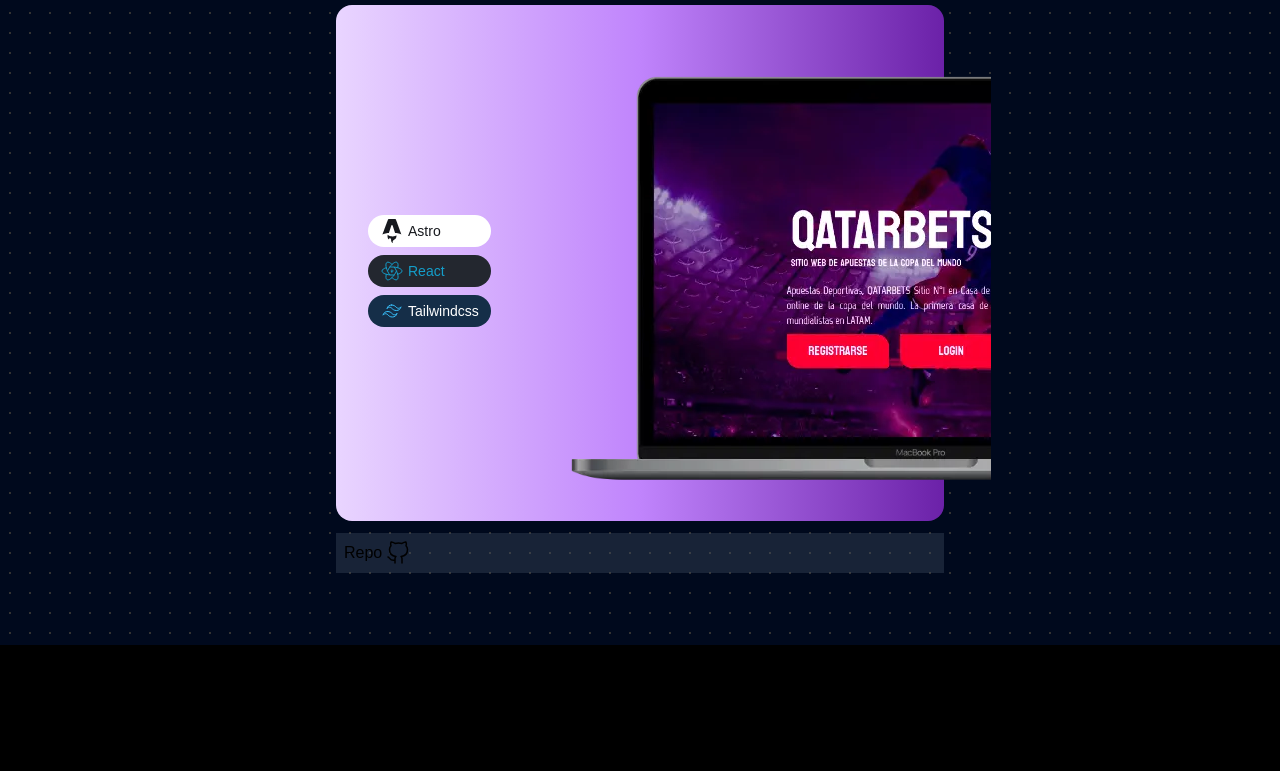
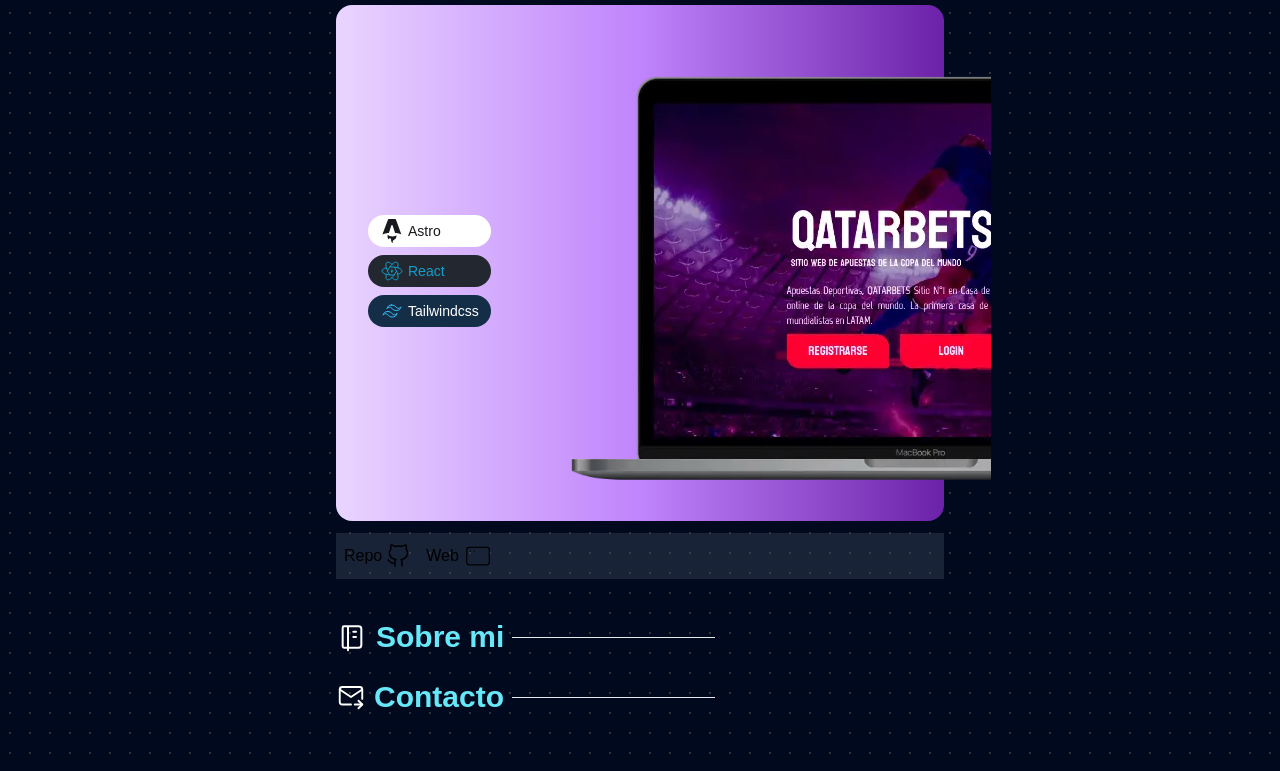
Before and after one commit to gastonfuentes/portfolio-gaston-fuentes, an Astro site: page / in a window 1280 px wide. Shown: the part 2577-3348 px from the top of the page. Before the commit the page ends 3222 px from the top, so only its background shows below. Built offline with nearby package versions, Linux system fonts and the light colour scheme; Astro itself is replaced by a stand-in of ours.

Commit message:
se agrego enlace web a projects y se pusieron titulos sobre mi y contacto

```diff
--- a/src/components/Projects.astro
+++ b/src/components/Projects.astro
@@ -6,6 +6,7 @@
 import GitHubIcon from "./icons/GitHubIcon.astro";
 import FigmaIcon from "./icons/FigmaIcon.astro";
 import AstroIcon from "./icons/AstroIcon.astro";
+import WebIcon from "./icons/WebIcon.astro";
 
 const TAGS = {
     REACT: {
@@ -49,7 +50,7 @@
         title: "ElarGas - Sitio web institucional",
         description:
             "Desarrollé el sitio web Elargas a partir de un diseño UI proporcionado, utilizando tecnologías avanzadas como Astro, React y Tailwind CSS. Mi enfoque se centró en la implementación eficiente de la interfaz de usuario, asegurando una experiencia web fluida y atractiva para los usuarios finales.",
-        link: false,
+        link: "---",
         github: "https://github.com/nachoaar/qatarbets-frontend",
         image: "/qatarbetsAlpha.webp",
         tags: [TAGS.ASTRO, TAGS.REACT, TAGS.TAILWINDCSS],
@@ -82,12 +83,24 @@
                 />
             </section>
 
-            <section class="flex flex-col bg-slate-600/35 md:gap-2 p-2 mt-3">
-                <a href={pro.github} target="_blank" class="flex gap-1">
+            <section class="flex flex-row bg-slate-600/35 gap-4 p-2 mt-3 items-center">
+                <a
+                    href={pro.github}
+                    target="_blank"
+                    class="flex gap-1 items-center"
+                >
                     Repo <GitHubIcon />{" "}
                 </a>
 
-                {pro.link && <h4>enlace web</h4>}
+                {pro.link && (
+                    <a
+                        href={pro.github}
+                        target="_blank"
+                        class="flex gap-1 items-center"
+                    >
+                        Web <WebIcon />{" "}
+                    </a>
+                )}
             </section>
         </article>
     ))
--- /dev/null
+++ b/src/components/icons/DiaryIcon.astro
@@ -0,0 +1,19 @@
+<svg
+    xmlns="http://www.w3.org/2000/svg"
+    class="icon icon-tabler icon-tabler-notebook"
+    width="32"
+    height="32"
+    viewBox="0 0 24 24"
+    stroke-width="1.5"
+    stroke="#fff"
+    fill="none"
+    stroke-linecap="round"
+    stroke-linejoin="round"
+>
+    <path stroke="none" d="M0 0h24v24H0z" fill="none"></path>
+    <path
+        d="M6 4h11a2 2 0 0 1 2 2v12a2 2 0 0 1 -2 2h-11a1 1 0 0 1 -1 -1v-14a1 1 0 0 1 1 -1m3 0v18"
+    ></path>
+    <path d="M13 8l2 0"></path>
+    <path d="M13 12l2 0"></path>
+</svg>
--- /dev/null
+++ b/src/components/icons/MailIcon.astro
@@ -0,0 +1,16 @@
+<svg
+    xmlns="http://www.w3.org/2000/svg"
+    class="icon icon-tabler icon-tabler-mail-forward"
+    width="30"
+    height="30"
+    viewBox="0 0 24 24"
+    stroke-width="1.5"
+    stroke="#fff"
+    fill="none"
+    stroke-linecap="round"
+    stroke-linejoin="round"
+    ><path stroke="none" d="M0 0h24v24H0z" fill="none"></path><path
+        d="M12 18h-7a2 2 0 0 1 -2 -2v-10a2 2 0 0 1 2 -2h14a2 2 0 0 1 2 2v7.5"
+    ></path><path d="M3 6l9 6l9 -6"></path><path d="M15 18h6"></path><path
+        d="M18 15l3 3l-3 3"></path></svg
+>
--- /dev/null
+++ b/src/components/icons/WebIcon.astro
@@ -0,0 +1,19 @@
+<svg
+    xmlns="http://www.w3.org/2000/svg"
+    class="icon icon-tabler icon-tabler-app-window"
+    width="30"
+    height="30"
+    viewBox="0 0 24 24"
+    stroke-width="1"
+    stroke="currentColor"
+    fill="none"
+    stroke-linecap="round"
+    stroke-linejoin="round"
+>
+    <path stroke="none" d="M0 0h24v24H0z" fill="none"></path>
+    <path
+        d="M3 5m0 2a2 2 0 0 1 2 -2h14a2 2 0 0 1 2 2v10a2 2 0 0 1 -2 2h-14a2 2 0 0 1 -2 -2z"
+    ></path>
+    <path d="M6 8h.01"></path>
+    <path d="M9 8h.01"></path>
+</svg>
--- a/src/pages/index.astro
+++ b/src/pages/index.astro
@@ -12,6 +12,8 @@
 import CodeIcon from "../components/icons/CodeIcon.astro";
 import Projects from "../components/Projects.astro";
 import SubTitle from "../components/SubTitle.astro";
+import DiaryIcon from "../components/icons/DiaryIcon.astro";
+import MailIcon from "../components/icons/MailIcon.astro";
 ---
 
 <Layout
@@ -76,5 +78,21 @@
 			</SubTitle>
 			<Projects />
 		</section>
+
+		<section id="Sobre mi">
+			<SubTitle>
+				<DiaryIcon />
+				Sobre mi
+				<hr class="h-px w-1/4 md:w-1/3 bg-slate-50" />
+			</SubTitle>
+		</section>
+
+		<section id="Sobre mi">
+			<SubTitle>
+				<MailIcon />
+				Contacto
+				<hr class="h-px w-1/4 md:w-1/3 bg-slate-50" />
+			</SubTitle>
+		</section>
 	</main>
 </Layout>
```
